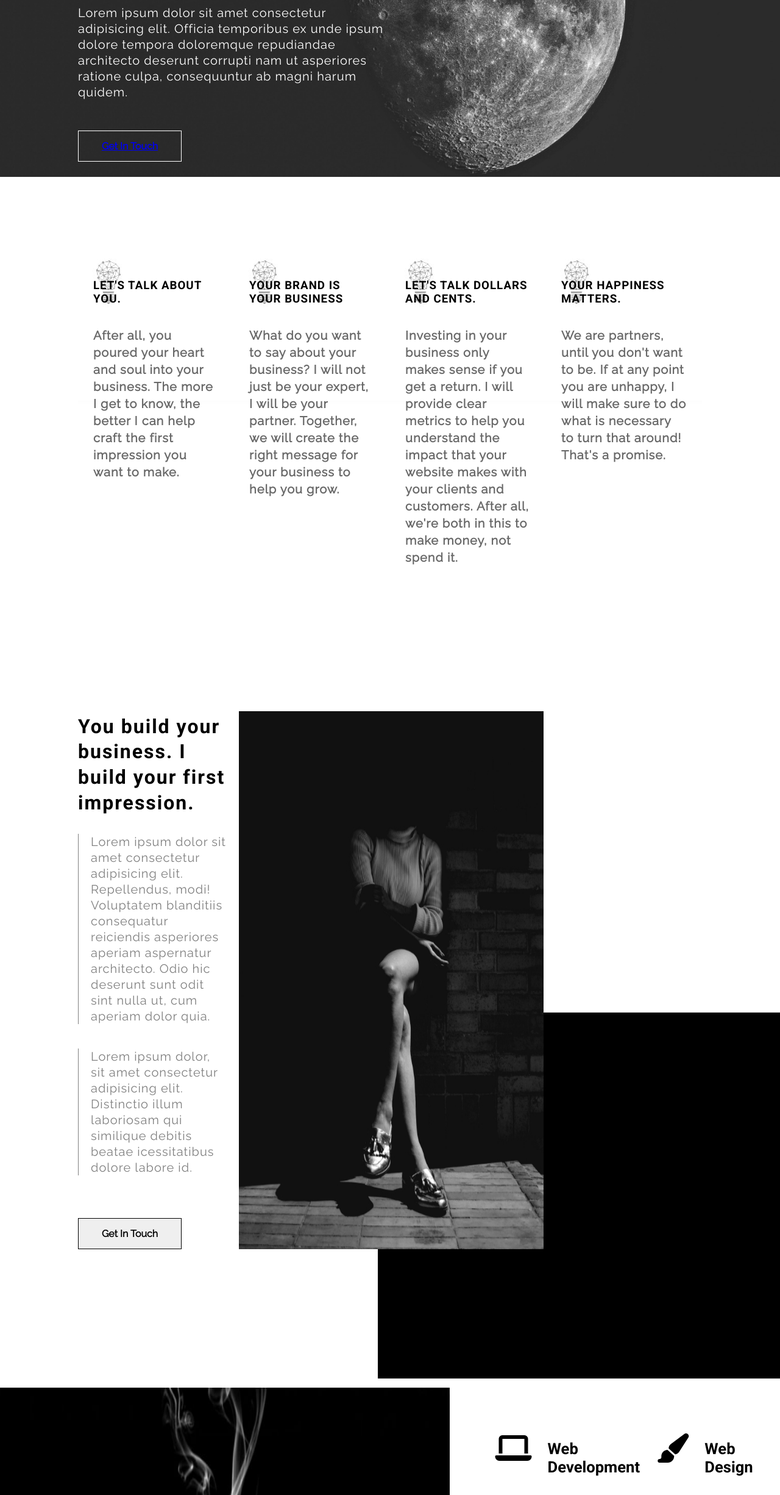
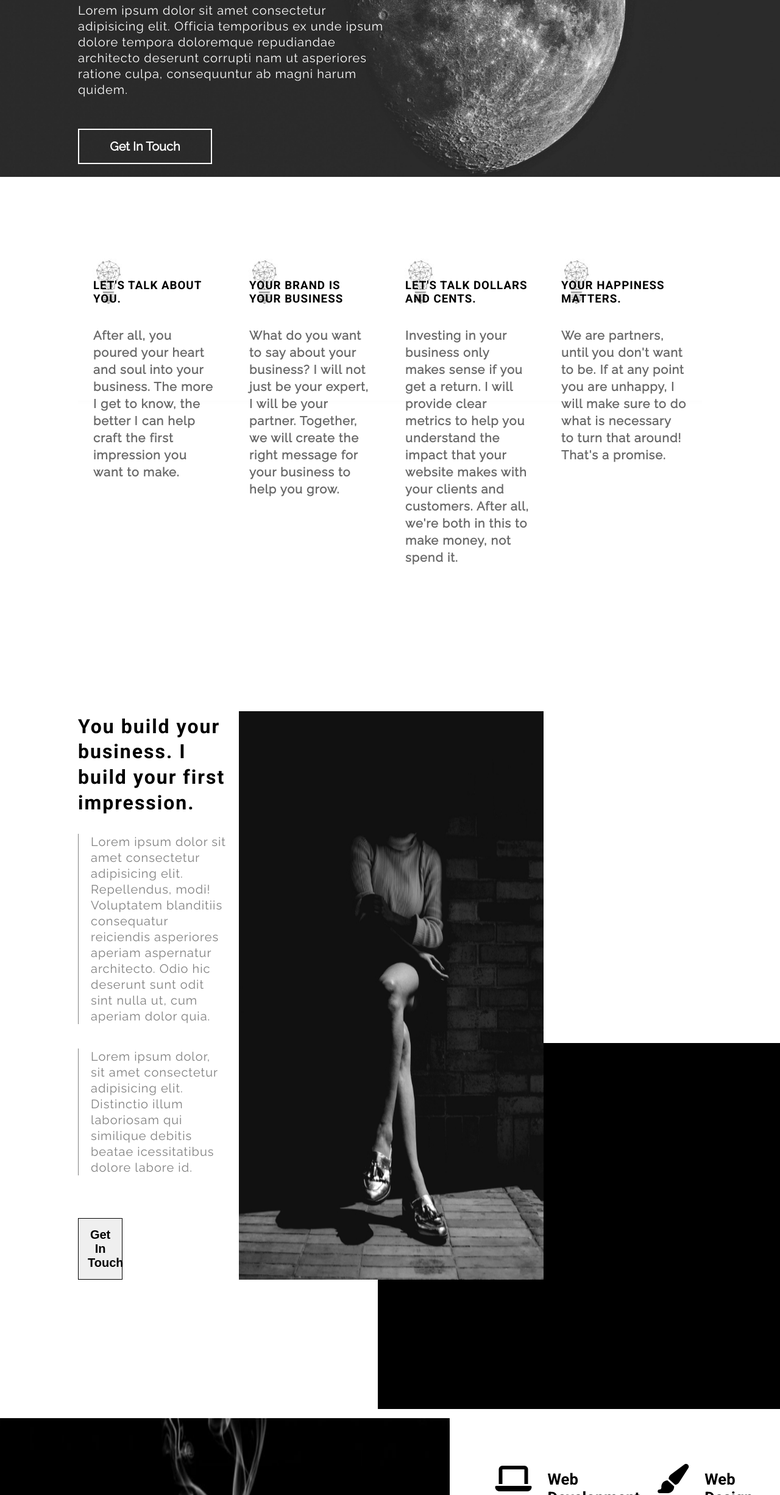
Before and after one commit to eileenchoi/portfolio, a plain HTML site: page index.html in a window 1280 px wide. Shown: the part 349-2800 px from the top of the page at 61% size. Drawn offline with nearby package versions, Linux system fonts and the light colour scheme.

Commit message:
tring smoothscroll

```diff
--- a/dev/styles/partials/_about.scss
+++ b/dev/styles/partials/_about.scss
@@ -19,17 +19,23 @@
             padding-left: 20px;
         }
 
+        button{
+            border: 1px solid black;
+            margin-top: 50px;
+            width: 30%;
+            padding: 15px;
+                &:active{
+                    background-color: black;
+                    color: white;
+                }
+            }
+
 }
 
 .aboutMe{
     img{
-        position: relative;
         margin-right: 200px;
         }
-    button{
-        border: 1px solid black;
-        margin-top: 50px;
-    }
 }
 
 
--- a/dev/styles/partials/_global.scss
+++ b/dev/styles/partials/_global.scss
@@ -37,13 +37,27 @@ p{
 }
 
 button{
-    width: 170px;
-    padding: 15px;
     text-align: center;
     text-transform: capitalize;
     font-weight: bolder;
     border: none;
     border-radius: none;
-    margin-top: 20px;
-    font-family: $fontStack;
 }
+
+ button:active{
+            border: none;
+            outline: none;
+            box-shadow: none;
+
+        }
+
+button:focus{
+    border: 1px solid white;
+    outline:none;
+}
+
+a{
+    text-decoration: none;
+    font-size: 20px;
+    letter-spacing: 2px;
+}
--- a/dev/styles/partials/_header.scss
+++ b/dev/styles/partials/_header.scss
@@ -20,11 +20,30 @@ header{
         }
 
         button{
-            background:none;
-            border: 1px solid white;
+            width: 220px;
+            padding: 15px;
+            margin-top: 20px;
+            font-family: $fontStack;
+            border: 2px solid white;
             color: white;
+            background: none;
+
         }
 
+        button:active{
+                    border: none;
+                    outline: none;
+                    box-shadow: none;
+                    background-color: white;
+                    color:black;
+
+
+                }
+
+        button:focus{
+            border: 1px solid white;
+            outline:none;
+        }
 
 
 }
--- a/dev/styles/partials/_promise.scss
+++ b/dev/styles/partials/_promise.scss
@@ -20,7 +20,7 @@
             font-weight: bolder;
             padding-top: 15px;
 
-
         }
 
+
 }
--- a/index.html
+++ b/index.html
@@ -36,7 +36,7 @@
             <h2>Hi, I'm Eileen</h2>
             <h1>Web Creator and Developer</h1>
             <p>Lorem ipsum dolor sit amet consectetur adipisicing elit. Officia temporibus ex unde ipsum dolore tempora doloremque repudiandae architecto deserunt corrupti nam ut asperiores ratione culpa, consequuntur ab magni harum quidem.</p>
-            <button><a href="#contact">Get in Touch</a></button>
+            <a href="#contact"><button>Get in Touch</button></a>
         </div> <!--headerContent-->
     </div> <!--wrapper-->
 </header>
@@ -62,24 +62,22 @@
         </div>
     </section>
     <section class="aboutMe">
-
         <div class="wrapper">
             <div class="intro">
                 <h2>You build your business. I build your first impression.</h2>
                 <p>Lorem ipsum dolor sit amet consectetur adipisicing elit. Repellendus, modi! Voluptatem blanditiis consequatur reiciendis asperiores aperiam aspernatur architecto. Odio hic deserunt sunt odit sint nulla ut, cum aperiam dolor quia.</p>
                 <p>Lorem ipsum dolor, sit amet consectetur adipisicing elit. Distinctio illum laboriosam qui similique debitis beatae icessitatibus dolore labore id.</p>
-                <button>Get In Touch</button>
+                <a href="#contact"><button>Get In Touch</button></a>
             </div> <!--intro-->
             <img src= "assets/womanBG.jpg" alt="dark black and white photo of woman with her legs crossed in a chair">
         </div> <!--wrapper-->
         <div class="blackCont">
             <div class="black">
             </div>
-        </div>
+        </div> <!--blackCont-->
+    </section> <!--aboutMe-->
 
-    </section> <!--aboutMe-->
     <section class="services">
-        <!-- <div class="wrapper"> -->
             <div class="coffee">
                 <img src="../../assets/coffee2.jpg" alt="">
                 <div class="servicesOuter">
@@ -112,8 +110,7 @@
                         <p>Lorem ipsum, dolor sit amet consectetur adipisicing elit. Nobis, quisquam quaerat delectus in dicta !</p>
                     </div> <!--service-->
                 </div> <!--services-->
-            </div>
-       <!-- </ div>wrapper -->
+            </div><!-- coffee -->
     </section> <!--services-->
 
     <section class="latestWork">
@@ -143,7 +140,6 @@
             </div> <!--latestWorkOuter-->
         </div> <!--wrapper-->
     </section>
-
 
     <section class="skills">
         <div class="wrapper">
@@ -220,5 +216,9 @@
         </div>
         <p>&copy Copyright 2017 Eileen Choi</p>
     </footer>
+    <script src="https://code.jquery.com/jquery-3.2.1.min.js" integrity="sha256-hwg4gsxgFZhOsEEamdOYGBf13FyQuiTwlAQgxVSNgt4="
+        crossorigin="anonymous"></script>
+
+    <script src="../../script.js"></script>
 </body>
 </html>
--- a/public/styles/style.css
+++ b/public/styles/style.css
@@ -153,15 +153,26 @@ p {
   font-size: 20px; }
 
 button {
-  width: 170px;
-  padding: 15px;
   text-align: center;
   text-transform: capitalize;
   font-weight: bolder;
   border: none;
-  border-radius: none;
-  margin-top: 20px;
-  font-family: "Raleway", sans-serif; }
+  border-radius: none; }
+
+button:active {
+  border: none;
+  outline: none;
+  -webkit-box-shadow: none;
+          box-shadow: none; }
+
+button:focus {
+  border: 1px solid white;
+  outline: none; }
+
+a {
+  text-decoration: none;
+  font-size: 20px;
+  letter-spacing: 2px; }
 
 header {
   background-image: url("../../assets/moon2.jpg");
@@ -187,9 +198,23 @@ header {
   header p {
     color: white; }
   header button {
-    background: none;
+    width: 220px;
+    padding: 15px;
+    margin-top: 20px;
+    font-family: "Raleway", sans-serif;
+    border: 2px solid white;
+    color: white;
+    background: none; }
+  header button:active {
+    border: none;
+    outline: none;
+    -webkit-box-shadow: none;
+            box-shadow: none;
+    background-color: white;
+    color: black; }
+  header button:focus {
     border: 1px solid white;
-    color: white; }
+    outline: none; }
 
 header .wrapper {
   display: -webkit-box;
@@ -266,14 +291,17 @@ h2 {
   .intro p {
     border-left: 1px solid grey;
     padding-left: 20px; }
+  .intro button {
+    border: 1px solid black;
+    margin-top: 50px;
+    width: 30%;
+    padding: 15px; }
+    .intro button:active {
+      background-color: black;
+      color: white; }
 
 .aboutMe img {
-  position: relative;
   margin-right: 200px; }
-
-.aboutMe button {
-  border: 1px solid black;
-  margin-top: 50px; }
 
 .blackCont {
   right: 0;
```
Also changed, not shown: dev/scripts/main.js (added, +12 -0 lines), public/scripts/main.js (added, +13 -0 lines), dev/scripts/script.js (deleted), 1 other file.
